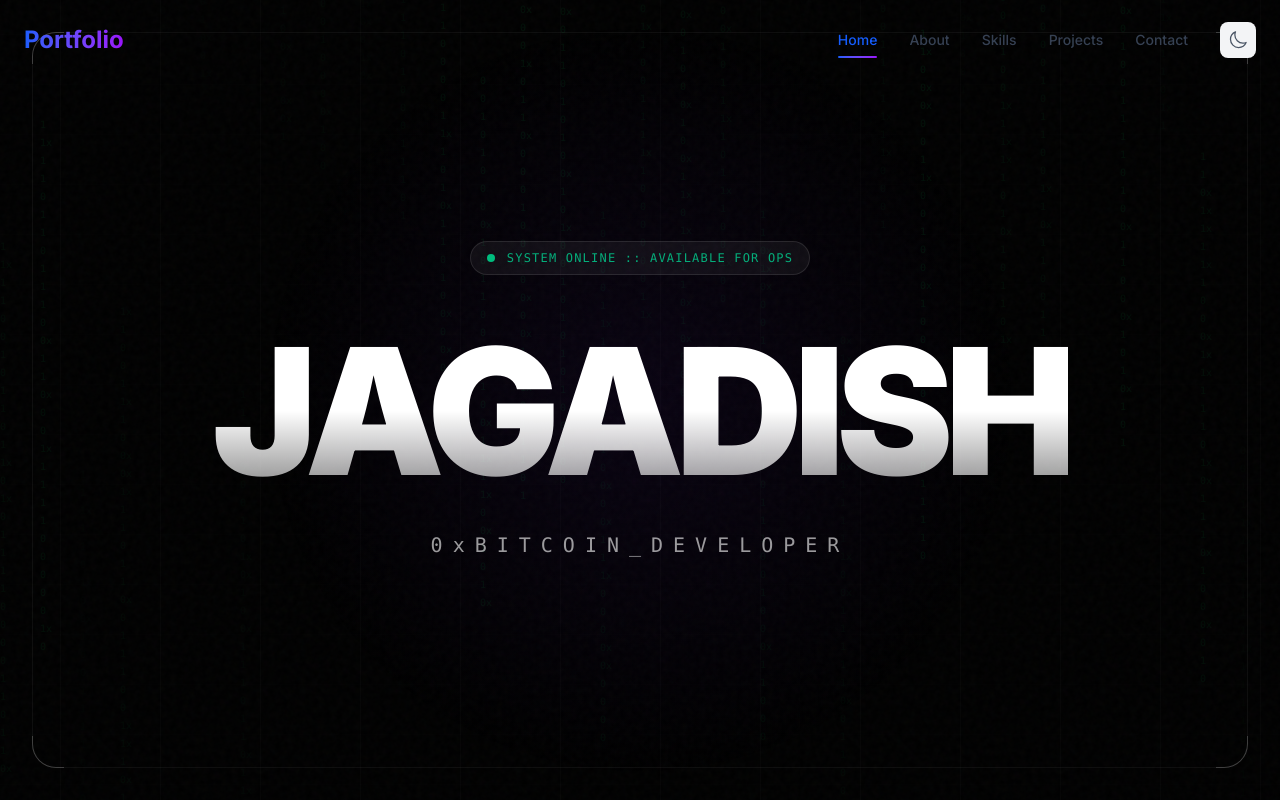
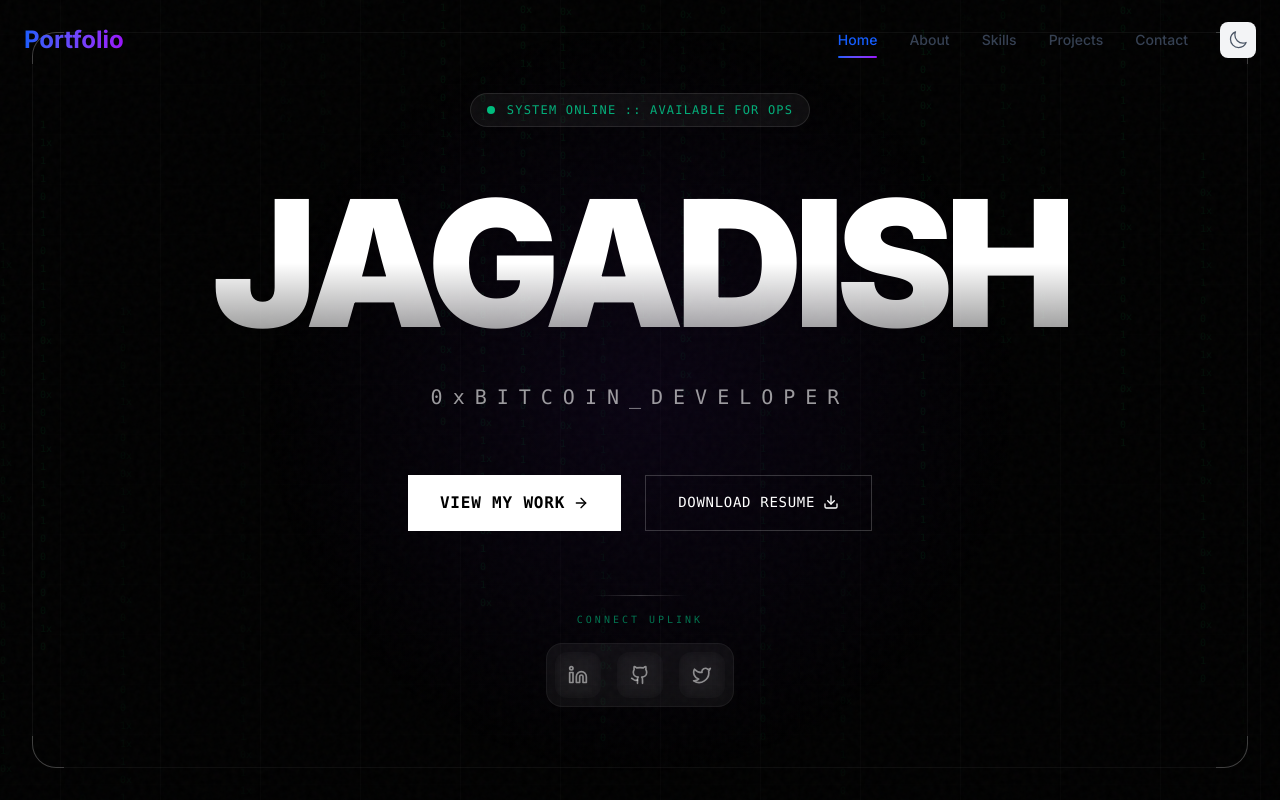
Before and after one commit to JAGADISHSUNILPEDNEKAR/portfolio, a Next.js app: page / in a window 1280 px wide. Shown: the top 800 px of the page. Built offline with nearby package versions, Linux system fonts and the light colour scheme.

Commit message:
Revoked the earlier buttons

```diff
--- a/src/components/sections/Hero.tsx
+++ b/src/components/sections/Hero.tsx
@@ -9,6 +9,8 @@ import {
   useMotionValue,
   useMotionTemplate,
 } from 'framer-motion';
+import { SOCIAL_LINKS, PERSONAL_INFO as GLOBAL_PERSONAL_INFO } from '@/lib/constants';
+import { ArrowRight, Download, Linkedin, Github, Twitter } from 'lucide-react';
 
 // --- Types ---
 
@@ -145,6 +147,20 @@ const RainColumn = ({ index }: { index: number }) => {
     </motion.div>
   );
 };
+
+const SocialLink = ({ href, icon, label }: { href: string; icon: React.ReactNode; label: string }) => (
+  <motion.a
+    href={href}
+    target="_blank"
+    rel="noopener noreferrer"
+    className="p-3 text-white/50 hover:text-emerald-400 hover:bg-white/5 rounded-xl transition-all duration-300 border border-transparent hover:border-emerald-500/20 backdrop-blur-sm group"
+    whileHover={{ scale: 1.1, y: -2 }}
+    whileTap={{ scale: 0.95 }}
+    aria-label={label}
+  >
+    {React.cloneElement(icon as React.ReactElement<any>, { className: "w-5 h-5 transition-transform group-hover:rotate-12" })}
+  </motion.a>
+);
 
 // --- Main Hero Component ---
 
@@ -290,6 +306,54 @@ const Hero: React.FC = () => {
             </div>
           </motion.div>
         </div>
+
+        {/* Actions & Socials */}
+        <motion.div
+          className="mt-16 flex flex-col items-center gap-8 relative z-20"
+          initial={{ opacity: 0, y: 30 }}
+          animate={{ opacity: 1, y: 0 }}
+          transition={{ delay: 1.5, duration: 0.8 }}
+        >
+          {/* Action Buttons */}
+          <div className="flex flex-col md:flex-row gap-6">
+            <motion.a
+              href="#projects"
+              className="group relative px-8 py-4 bg-white text-black font-bold font-mono tracking-wider uppercase overflow-hidden hover:scale-105 transition-transform duration-300 clip-path-slant"
+              whileHover={{ scale: 1.05 }}
+              whileTap={{ scale: 0.95 }}
+            >
+              <div className="absolute inset-0 bg-emerald-400 mix-blend-difference opacity-0 group-hover:opacity-100 transition-opacity duration-300" />
+              <span className="relative flex items-center gap-2">
+                View My Work <ArrowRight className="w-4 h-4" />
+              </span>
+            </motion.a>
+
+            <motion.a
+              href={GLOBAL_PERSONAL_INFO.resume}
+              target="_blank"
+              rel="noopener noreferrer"
+              className="group px-8 py-4 border border-white/20 hover:bg-white/5 font-mono text-sm tracking-wider uppercase transition-all duration-300 hover:border-emerald-500/50 hover:text-emerald-400 backdrop-blur-sm"
+              whileHover={{ scale: 1.05 }}
+              whileTap={{ scale: 0.95 }}
+            >
+              <span className="flex items-center gap-2">
+                Download Resume <Download className="w-4 h-4" />
+              </span>
+            </motion.a>
+          </div>
+
+          {/* Connect Status */}
+          <div className="flex flex-col items-center gap-4 mt-8">
+            <div className="h-px w-24 bg-gradient-to-r from-transparent via-white/20 to-transparent" />
+            <span className="text-[10px] font-mono text-emerald-500/60 tracking-[0.3em] uppercase">Connect Uplink</span>
+
+            <div className="flex gap-4 p-2 rounded-2xl border border-white/5 bg-white/5 backdrop-blur-md">
+              <SocialLink href={SOCIAL_LINKS.linkedin} icon={<Linkedin />} label="LinkedIn" />
+              <SocialLink href={SOCIAL_LINKS.github} icon={<Github />} label="Portfolio (GitHub)" />
+              <SocialLink href={SOCIAL_LINKS.twitter} icon={<Twitter />} label="X" />
+            </div>
+          </div>
+        </motion.div>
       </motion.div>
 
       {/* 3. Foreground Overlay (Glass & Steel Vignette) */}
```
